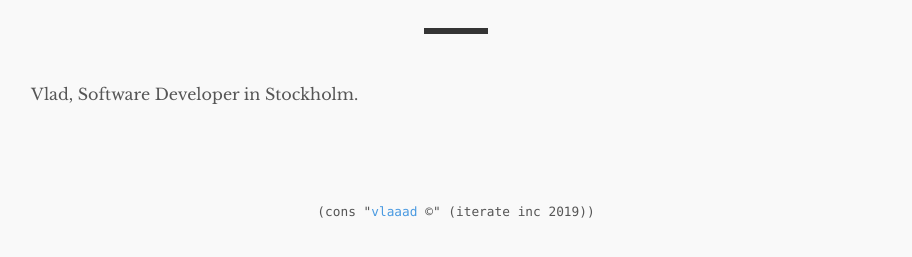
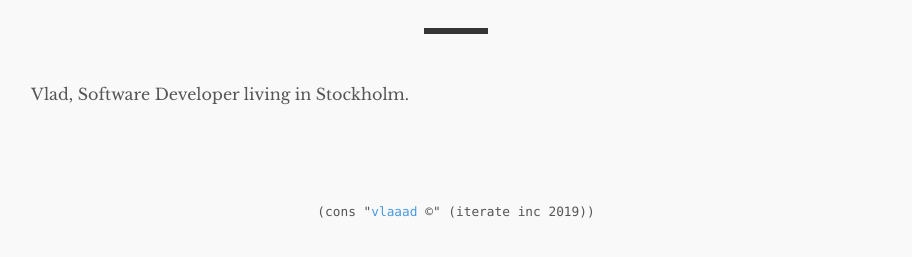
Before and after one commit to vlaaad/vlaaad.github.io, a Jekyll site: the page built from about.md, in a window 1280 px wide. Shown: the part 187-444 px from the top of the page, without its empty margins (184-1096 px from the left). Built offline with Jekyll 4.4.1, drawn with Linux system fonts in a browser that asks for light colours; a script that is not in the unit is left out.

```diff
--- /dev/null
+++ b/_layouts/about.html
@@ -0,0 +1,17 @@
+---
+layout: default
+---
+
+<div class="post">
+  <div class="post-info">
+    {% if page.date %}
+      <time datetime="{{ page.date }}">{{ page.date | date: "%B %d, %Y" }}</time>
+    {% endif %}
+  </div>
+
+  <h1 class="post-title">{{ page.title }}</h1>
+  <div class="post-line"></div>
+
+  {{ content }}
+
+</div>
--- a/about.md
+++ b/about.md
@@ -1,7 +1,7 @@
 ---
-layout: post
+layout: about
 title: About
 permalink: /about/
 ---
 
-Vlad, Software Developer in Stockholm.
+Vlad, Software Developer living in Stockholm.
```
